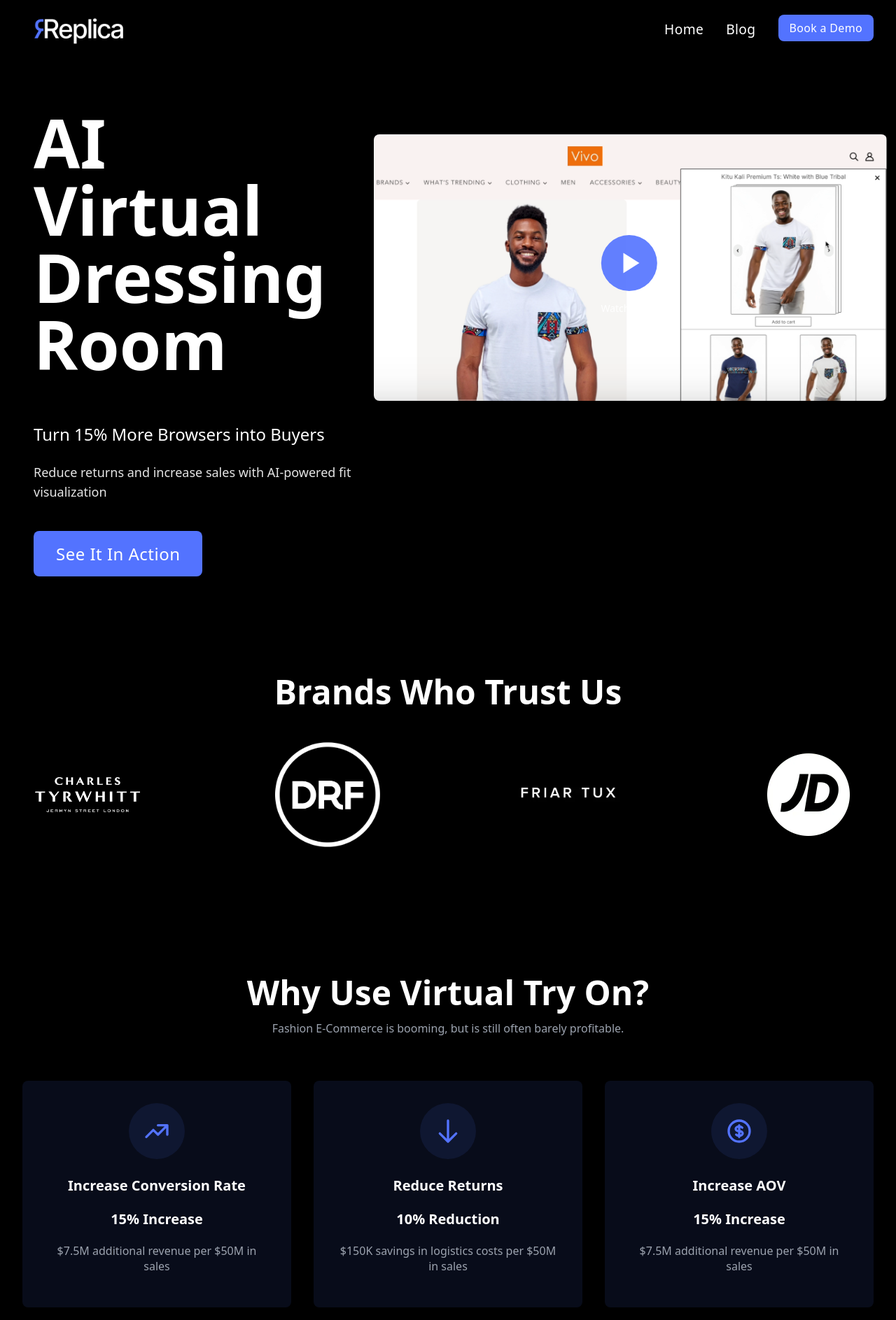
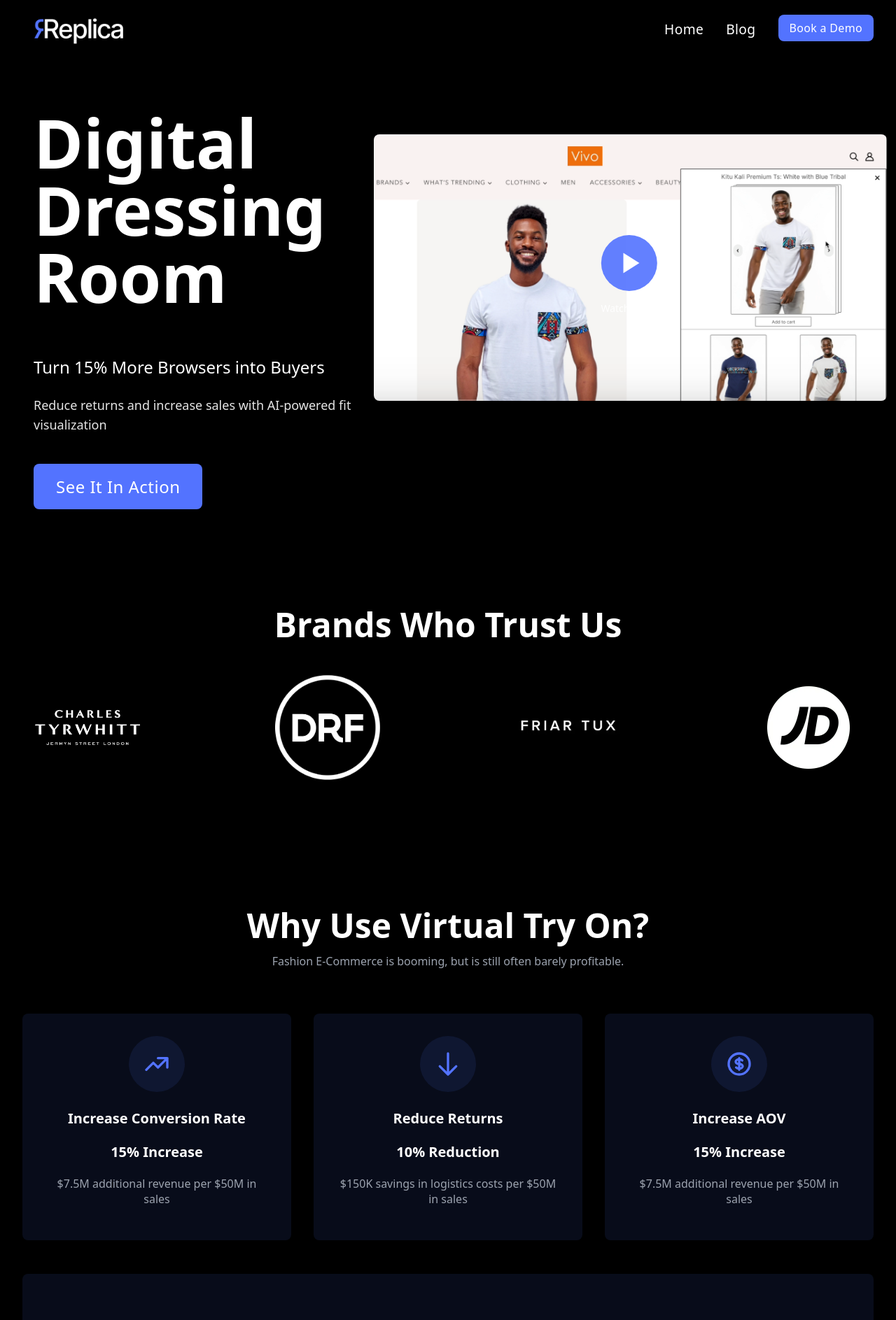
Before and after one commit to rhyshdavies/replica, a Jekyll site: the page index.html, which Jekyll copies as it is, in a window 1280 px wide. Shown: the top 1887 px of the page at 70% size. Built offline with Jekyll 4.4.1, drawn with Linux system fonts in a browser that asks for light colours; some of the changed text lies outside the part shown.

Commit message:
update some text

```diff
--- a/index.html
+++ b/index.html
@@ -3,9 +3,9 @@
 <head>
     <meta charset="UTF-8">
     <meta name="viewport" content="width=device-width, initial-scale=1.0">
-    <title>Replica AI - Virtual Try-Ons</title>
+    <title>Replica AI - Digital Try-Ons</title>
     <meta name="description"
-        content="Experience virtual try-ons with Replica AI, transforming e-commerce by allowing customers to visualize products before purchase.">
+        content="Experience digital try-ons with Replica AI, transforming e-commerce by allowing customers to visualize products before purchase.">
 
     <!-- Favicon Link -->
     <link rel="icon" href="/favicon.ico" type="image/x-icon">
@@ -1102,7 +1102,7 @@
         <!-- Hero Section -->
         <div class="grid grid-cols-1 lg:grid-cols-5 gap-8 p-4 lg:p-8">
             <div class="space-y-6 lg:col-span-2" style="margin-top: -20px;">
-                <h1 class="text-6xl lg:text-8xl font-bold">AI Virtual Dressing Room</h1>
+                <h1 class="text-6xl lg:text-8xl font-bold">Digital Dressing Room</h1>
                 <div style="margin-top: 24px;">
                     <p class="text-xl lg:text-2xl">Turn 15% More Browsers into Buyers</p>
                     <p class="text-lg lg:text-xl font-light" style="color: #E5E5E5; margin-top: 12px;">
@@ -1350,7 +1350,7 @@
             <!-- For Brands -->
             <div>
                 <h3 class="text-2xl font-semibold mb-4">For Brands</h3>
-                <p class="text-lg mb-6">Integrate our virtual try-on technology with ease:</p>
+                <p class="text-lg mb-6">Integrate our digital dressing room technology with ease:</p>
                 <ol class="list-decimal list-inside space-y-4 text-lg">
                     <li>Add two lines of code to your website.</li>
                     <li>No special photos or additional data needed.</li>
@@ -1361,7 +1361,7 @@
             <!-- For Shoppers -->
             <div>
                 <h3 class="text-2xl font-semibold mb-4">For Shoppers</h3>
-                <p class="text-lg mb-6">Experience a seamless virtual try-on process:</p>
+                <p class="text-lg mb-6">Experience a seamless digital dressing room process:</p>
                 <ol class="list-decimal list-inside space-y-4 text-lg">
                     <li>Upload two photos of yourself.</li>
                     <li>Try on any item instantly!</li>
```
Also changed, not shown: 2 other files.
